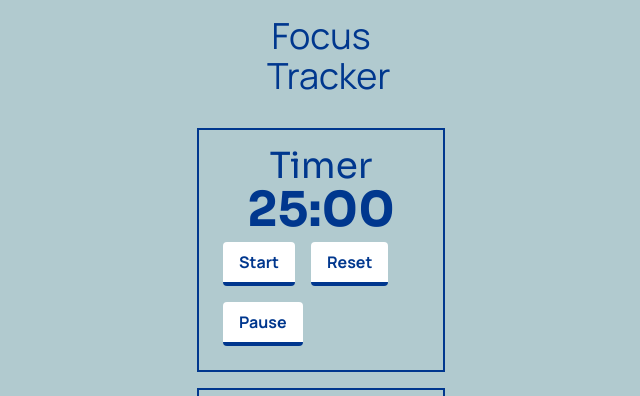
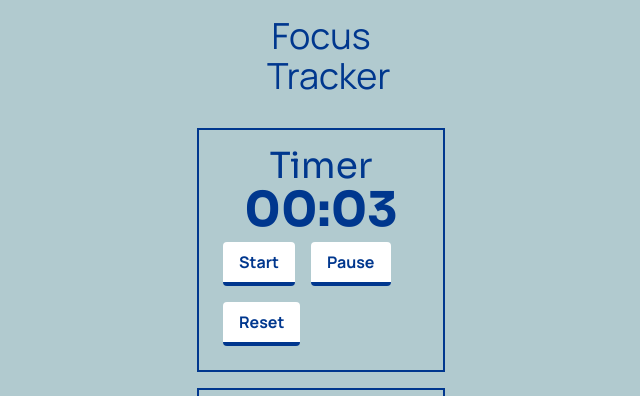
Before and after one commit to th3m45t3rm1nd/focus-tracker, a Next.js app: page / in a window 1280 px wide. Shown: the top 396 px of the page, without its empty margins (319-959 px from the left). Built offline with nearby package versions, Linux system fonts and the light colour scheme.

Commit message:
Working Clock Added

```diff
--- a/app/components/Timer.tsx
+++ b/app/components/Timer.tsx
@@ -1,10 +1,58 @@
+import { useState } from "react"
 import TimerButtons from "./TimerButtons"
 export default function Timer() {
+  const [timeLeft, setTimeLeft] = useState(3);
+  const [isRunning, setIsRunning] = useState(false);
+  const [intervalId, setIntervalId] = useState<number | undefined>(undefined);
+
+  function startTimer() {
+    if (isRunning == false) {
+      setIsRunning(true)
+      const id = window.setInterval(() => {
+        setTimeLeft(prev => {
+          if (prev <= 1) {
+            window.clearInterval(id)
+            setIntervalId(undefined)
+            setIsRunning(false)
+            return 0
+          }
+          return prev - 1
+        }
+        )
+      }, 1000)
+      setIntervalId(id)
+    }
+  }
+
+  function pauseTimer() {
+    setIsRunning(false)
+    window.clearInterval(intervalId)
+    setIntervalId(undefined)
+  }
+
+  function resetTimer() {
+    window.clearInterval(intervalId)
+    setIntervalId(undefined)
+    setIsRunning(false)
+    setTimeLeft(25 * 60)
+
+  }
+  const min = Math.floor(timeLeft / 60)
+  const sec = timeLeft % 60
+
+  const minStr = String(min).padStart(2, "0");
+  const secStr = String(sec).padStart(2, "0");
+
   return (
     <div className="m-4 p-4 border-2 border-solid flex items-center justify-center flex-col">
       <h1 className="font-mono text-4xl text-center">Timer</h1>
-      <h3 className="text-5xl font-mono font-bold">25:00</h3>
-      <TimerButtons />
+      <h3 className="text-5xl font-mono font-bold">{minStr}:{secStr}</h3>
+
+      <TimerButtons
+        onStart={startTimer}
+        onPause={pauseTimer}
+        onReset={resetTimer}
+      />
     </div>
   )
 }
--- a/app/components/TimerButtons.tsx
+++ b/app/components/TimerButtons.tsx
@@ -1,10 +1,15 @@
-export default function TimerButtons() {
+type TimerButtonProps = {
+  onStart: () => void;
+  onPause: () => void;
+  onReset: () => void;
+}
+
+export default function TimerButtons({ onStart, onPause, onReset }: TimerButtonProps) {
   return (
     <div>
-
-      <button className="bg-white m-2 font-bold py-2 px-4 rounded border-b-4">Start</button>
-      <button className="bg-white m-2 font-bold py-2 px-4 rounded border-b-4">Reset</button>
-      <button className="bg-white m-2 font-bold py-2 px-4 rounded border-b-4">Pause</button>
+      <button className="bg-white m-2 font-bold py-2 px-4 rounded border-b-4" onClick={onStart}>Start</button>
+      <button className="bg-white m-2 font-bold py-2 px-4 rounded border-b-4" onClick={onPause}>Pause</button>
+      <button className="bg-white m-2 font-bold py-2 px-4 rounded border-b-4" onClick={onReset}>Reset</button>
     </div>
   )
 }
--- a/app/components/TodoList.tsx
+++ b/app/components/TodoList.tsx
@@ -10,6 +10,7 @@ export default function TodoList() {
       </ul>
 
 
+
     </div>
   )
 }
--- a/app/page.tsx
+++ b/app/page.tsx
@@ -1,3 +1,4 @@
+"use client"
 import Header from "./components/Header";
 import Timer from "./components/Timer";
 import TodoList from "./components/TodoList";
```
